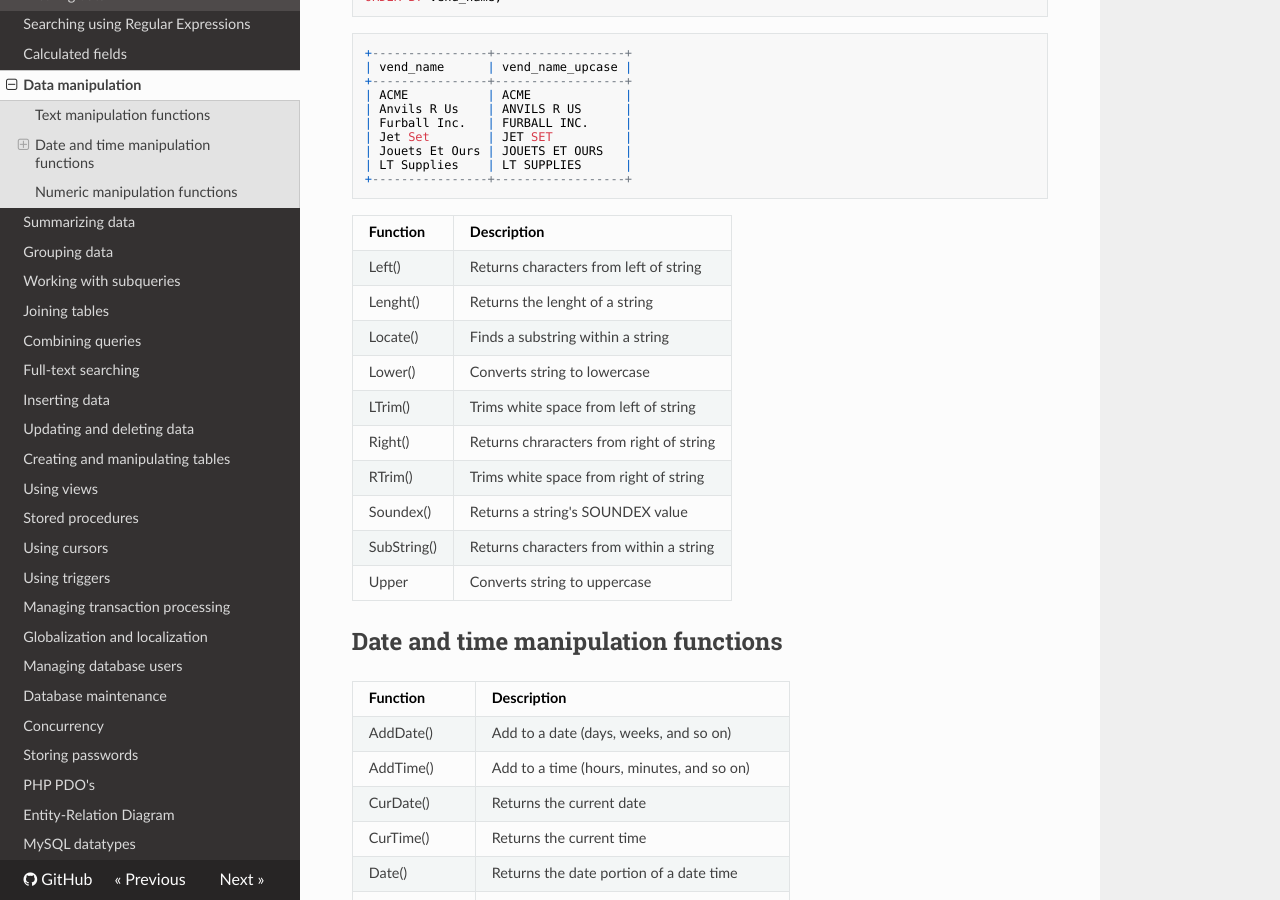
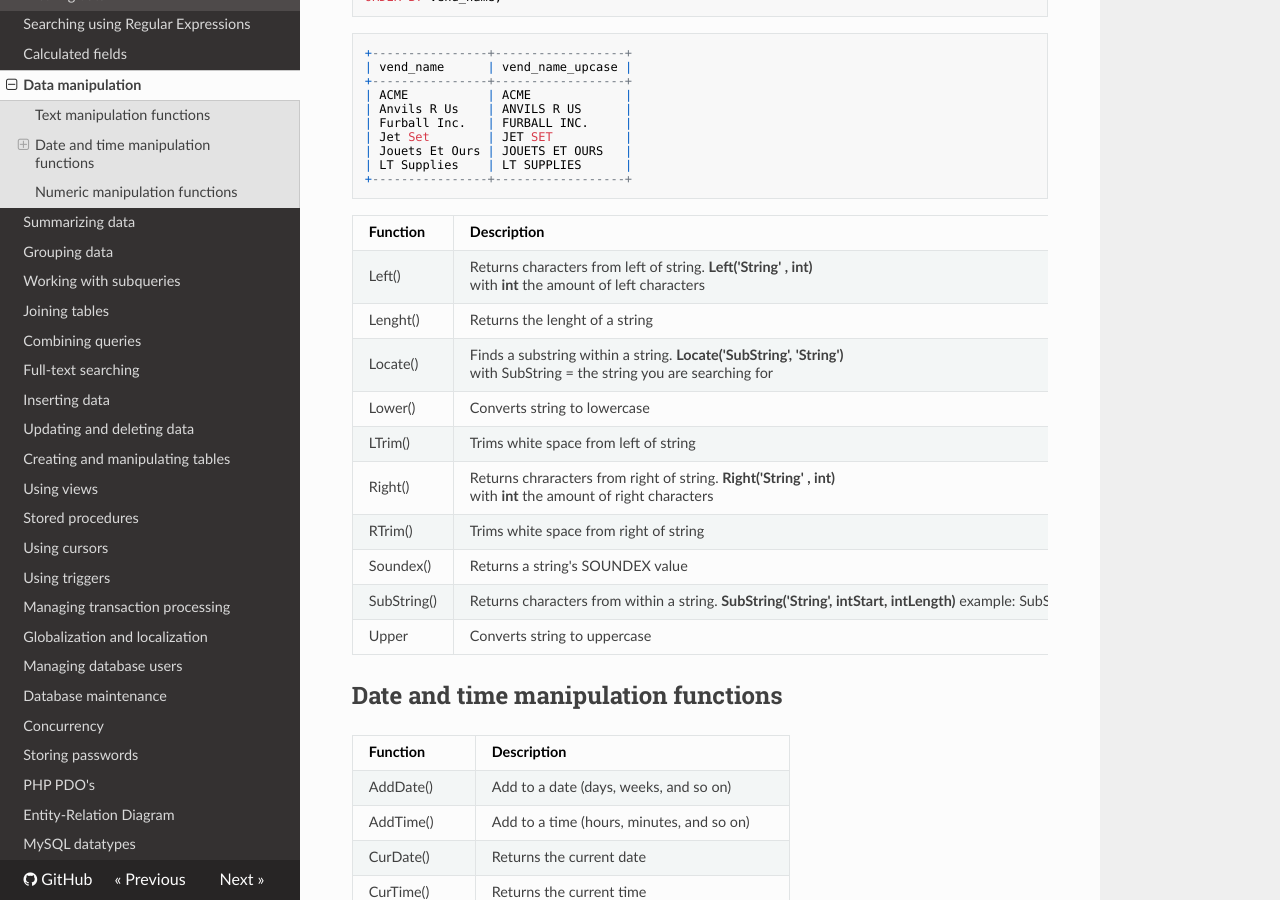
Before and after one commit to sillevl/course-databases, an MkDocs documentation site: the page built from docs/data-manipulation.md, in a window 1280 px wide and 900 px high, scrolled down 267 px. Built offline with MkDocs 1.6.1, drawn with Linux system fonts in a browser that asks for light colours; nearby versions of some CDN libraries; old or Windows-style settings are respelled for this version of MkDocs.

Commit message:
Update data-manipulation.md
Added extra info on how to use text manipulation functions.

```diff
--- a/docs/data-manipulation.md
+++ b/docs/data-manipulation.md
@@ -21,15 +21,15 @@ ORDER BY vend_name;
 
 | Function    | Description                              |
 |:------------|:-----------------------------------------|
-| Left()      | Returns characters from left of string   |
+| Left()      | Returns characters from left of string.  <b>Left('String' , int)</b> </br> with <b>int</b> the amount of left characters |
 | Lenght()    | Returns the lenght of a string           |
-| Locate()    | Finds a substring within a string        |
+| Locate()    | Finds a substring within a string.    <b>Locate('SubString', 'String')</b> </br> with SubString = the string you are searching for|
 | Lower()     | Converts string to lowercase             |
 | LTrim()     | Trims white space from left of string    |
-| Right()     | Returns chraracters from right of string |
+| Right()     | Returns chraracters from right of string. <b>Right('String' , int)</b> </br> with <b>int</b> the amount of right characters |
 | RTrim()     | Trims white space from right of string   |
 | Soundex()   | Returns a string's SOUNDEX value         |
-| SubString() | Returns characters from within a string  |
+| SubString() | Returns characters from within a string. <b>SubString('String', intStart, intLength)</b> example: SubString('w3resource',4,3') returns 'eso' |
 | Upper       | Converts string to uppercase             |
 
 ## Date and time manipulation functions
```
